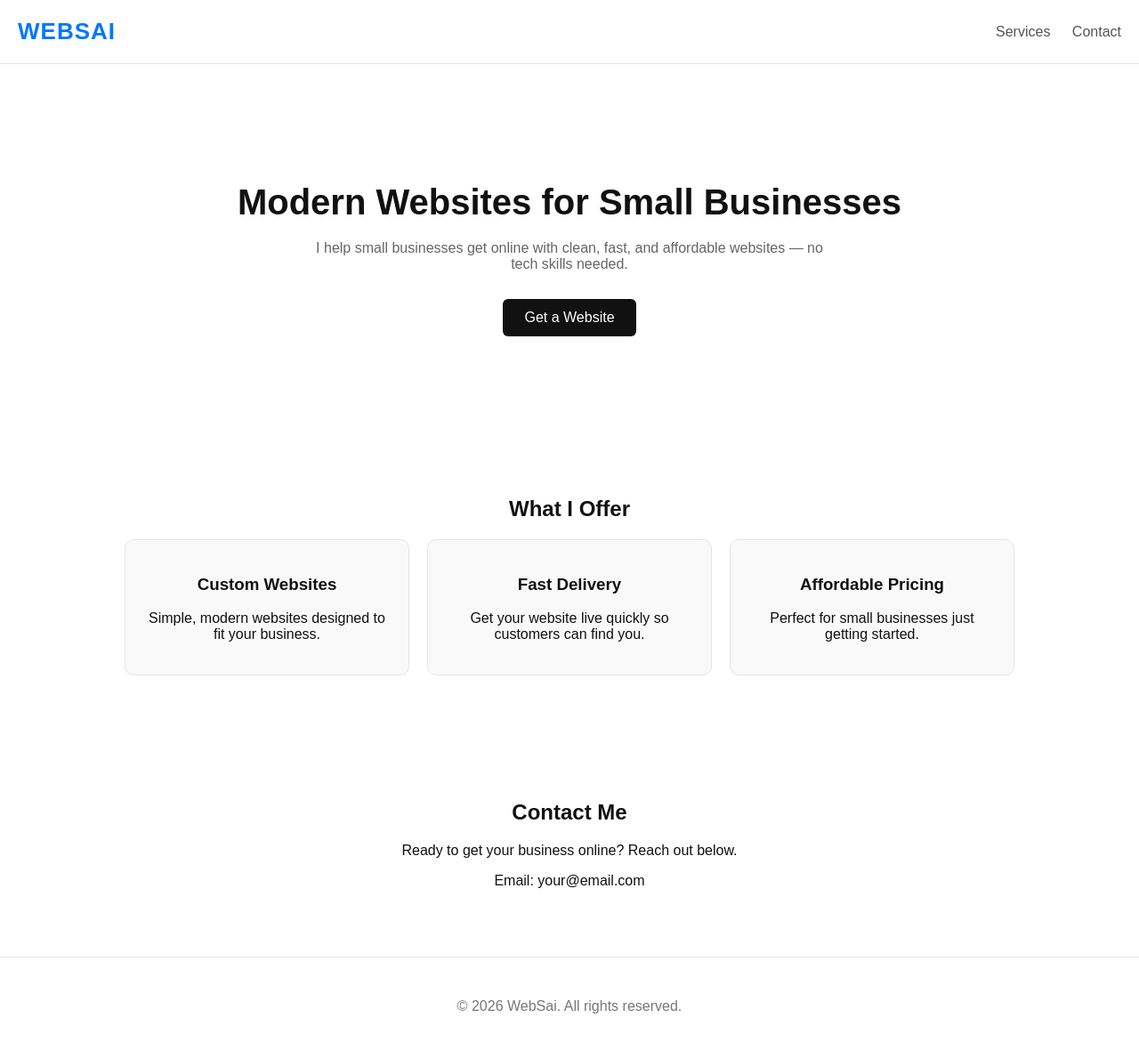
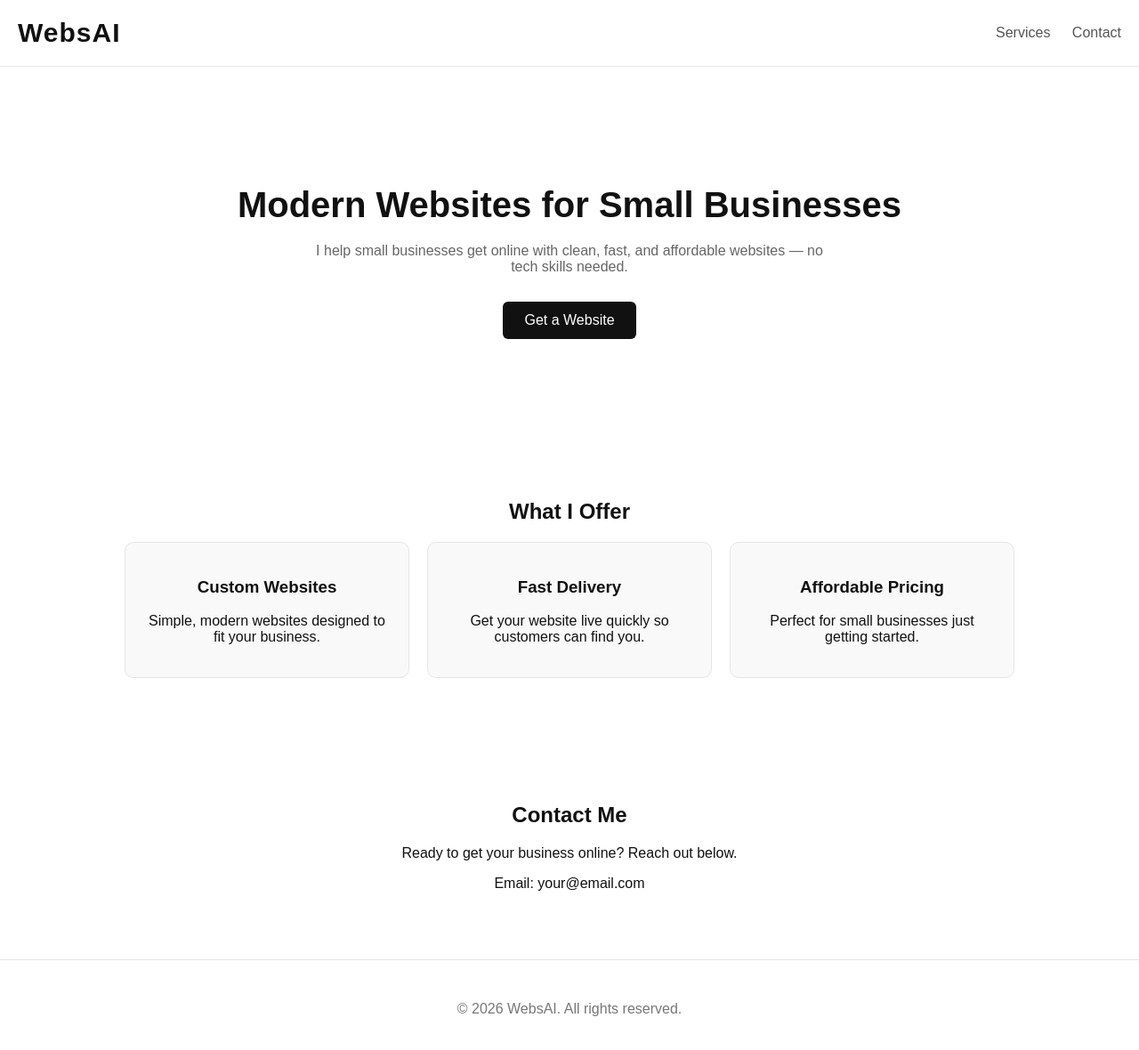
Before and after one commit to WebSai738/WebSai738.github.io, a plain HTML site: page index.html in a window 1280 px wide. Shown: the whole page at 89% size. Drawn offline with Linux system fonts and the light colour scheme.

Commit message:
index.html

```diff
--- a/index.html
+++ b/index.html
@@ -3,7 +3,7 @@
 <head>
   <meta charset="UTF-8">
   <meta name="viewport" content="width=device-width, initial-scale=1.0">
-  <title>WebSai | Modern Websites for Small Business</title>
+  <title>WebsAI | Modern Websites for Small Business</title>
   <style>
     body {
       margin: 0;
@@ -19,11 +19,10 @@
       border-bottom: 1px solid #e5e5e5;
     }
     .logo {
-      font-size: 26px;
+      font-size: 30px;
       font-weight: 800;
       letter-spacing: 1px;
-      color: #0077ff;
-      text-transform: uppercase;
+      color: #111111;
     }
     nav a {
       margin-left: 20px;
@@ -93,7 +92,7 @@
 <body>
 
 <header>
-  <div class="logo">WebSai</div>
+  <div class="logo">WebsAI</div>
   <nav>
     <a href="#services">Services</a>
     <a href="#contact">Contact</a>
@@ -131,7 +130,7 @@
 </section>
 
 <footer>
-  <p>© 2026 WebSai. All rights reserved.</p>
+  <p>© 2026 WebsAI. All rights reserved.</p>
 </footer>
 
 </body>
```
